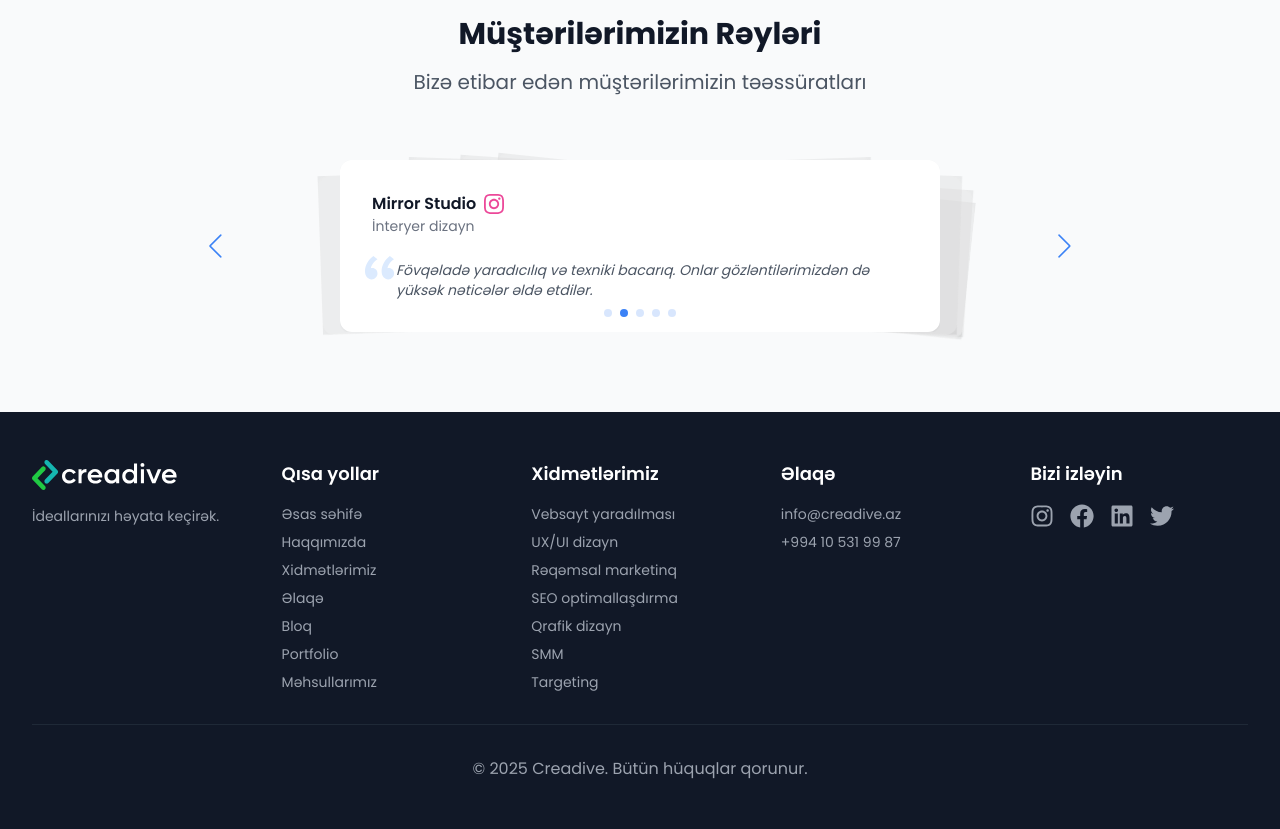
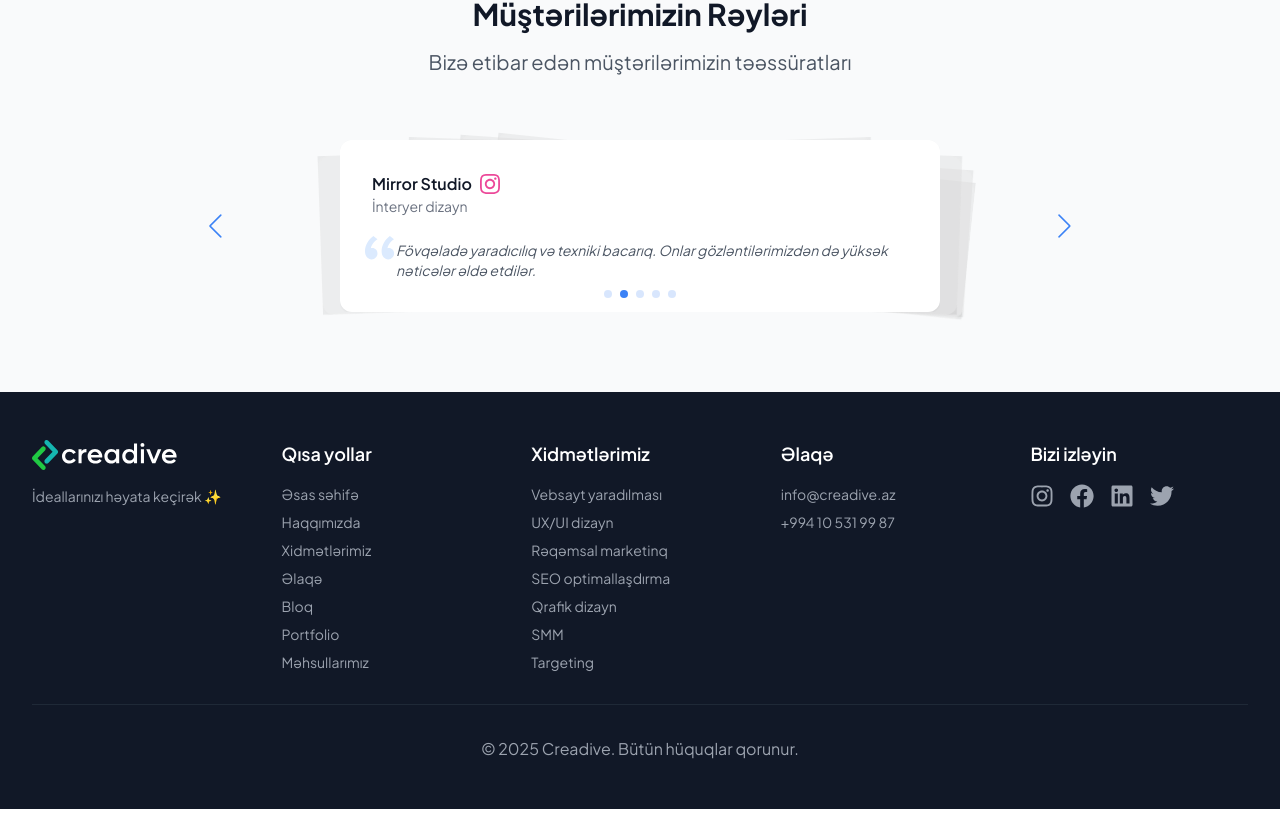
Before and after one commit to nihad-abbasov/creadive, a Next.js app: page / in a window 1280 px wide. Shown: the part 3085-3914 px from the top of the page. Built offline with nearby package versions, Linux system fonts and the light colour scheme.

Commit message:
some improvs

```diff
--- a/src/app/layout.tsx
+++ b/src/app/layout.tsx
@@ -1,11 +1,12 @@
 import RootLayoutWrapper from "@/components/RootLayoutWrapper";
-import { Poppins } from "next/font/google";
+import { Plus_Jakarta_Sans } from "next/font/google";
 import type { Metadata } from "next";
 import "./globals.css";
 
-const poppins = Poppins({
+const plusJakartaSans = Plus_Jakarta_Sans({
   subsets: ["latin"],
-  weight: ["100", "200", "300", "400", "500", "600", "700", "800", "900"],
+  weight: ["200", "300", "400", "500", "600", "700", "800"],
+  variable: "--font-plus-jakarta-sans",
 });
 
 export const metadata: Metadata = {
@@ -21,7 +22,7 @@ export default function RootLayout({
 }>) {
   return (
     <html lang="en">
-      <body className={`${poppins.className} antialiased`}>
+      <body className={`${plusJakartaSans.variable} font-sans antialiased`}>
         <RootLayoutWrapper>{children}</RootLayoutWrapper>
       </body>
     </html>
--- a/src/components/semantic/Footer.tsx
+++ b/src/components/semantic/Footer.tsx
@@ -167,7 +167,7 @@ export default function Footer() {
               <Logo />
             </Link>
             <p className="text-gray-400 text-sm">
-              İdeallarınızı həyata keçirək.
+              İdeallarınızı həyata keçirək ✨
             </p>
           </div>
           <div className="flex flex-col items-start gap-2 md:gap-4">
--- a/tailwind.config.ts
+++ b/tailwind.config.ts
@@ -1,6 +1,6 @@
 import type { Config } from "tailwindcss";
 
-export default {
+const config: Config = {
   content: [
     "./src/**/*.{js,ts,jsx,tsx,mdx}",
     "./src/pages/**/*.{js,ts,jsx,tsx,mdx}",
@@ -10,11 +10,29 @@ export default {
   ],
   theme: {
     extend: {
+      fontFamily: {
+        sans: ["var(--font-plus-jakarta-sans)"],
+      },
       colors: {
+        primary: {
+          50: "#f0fdf4",
+          100: "#dcfce7",
+          200: "#bbf7d0",
+          300: "#86efac",
+          400: "#4ade80",
+          500: "#22c55e",
+          600: "#16a34a",
+          700: "#15803d",
+          800: "#166534",
+          900: "#14532d",
+          950: "#052e16",
+        },
         background: "var(--background)",
         foreground: "var(--foreground)",
       },
     },
   },
   plugins: [],
-} satisfies Config;
+};
+
+export default config;
```
